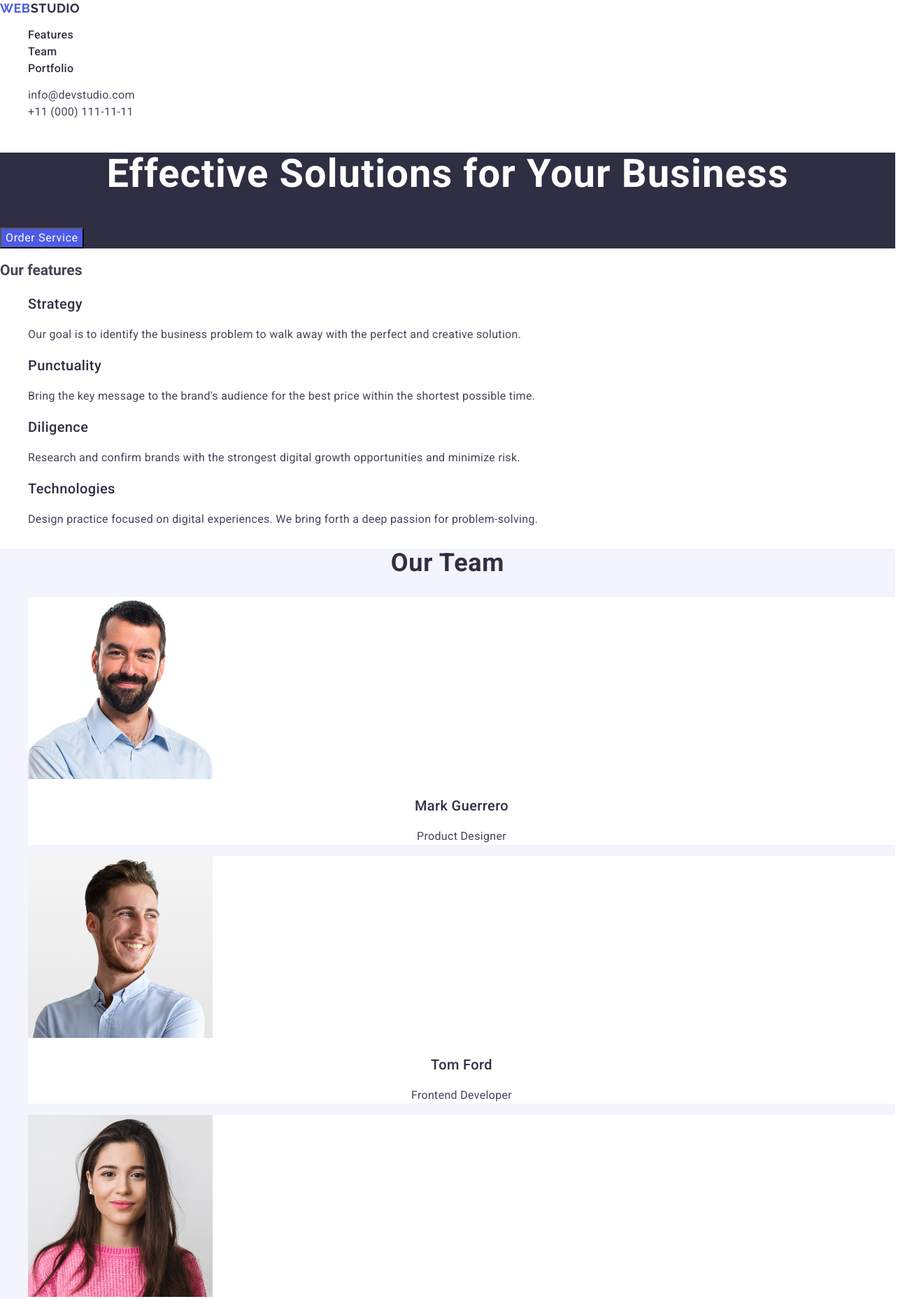
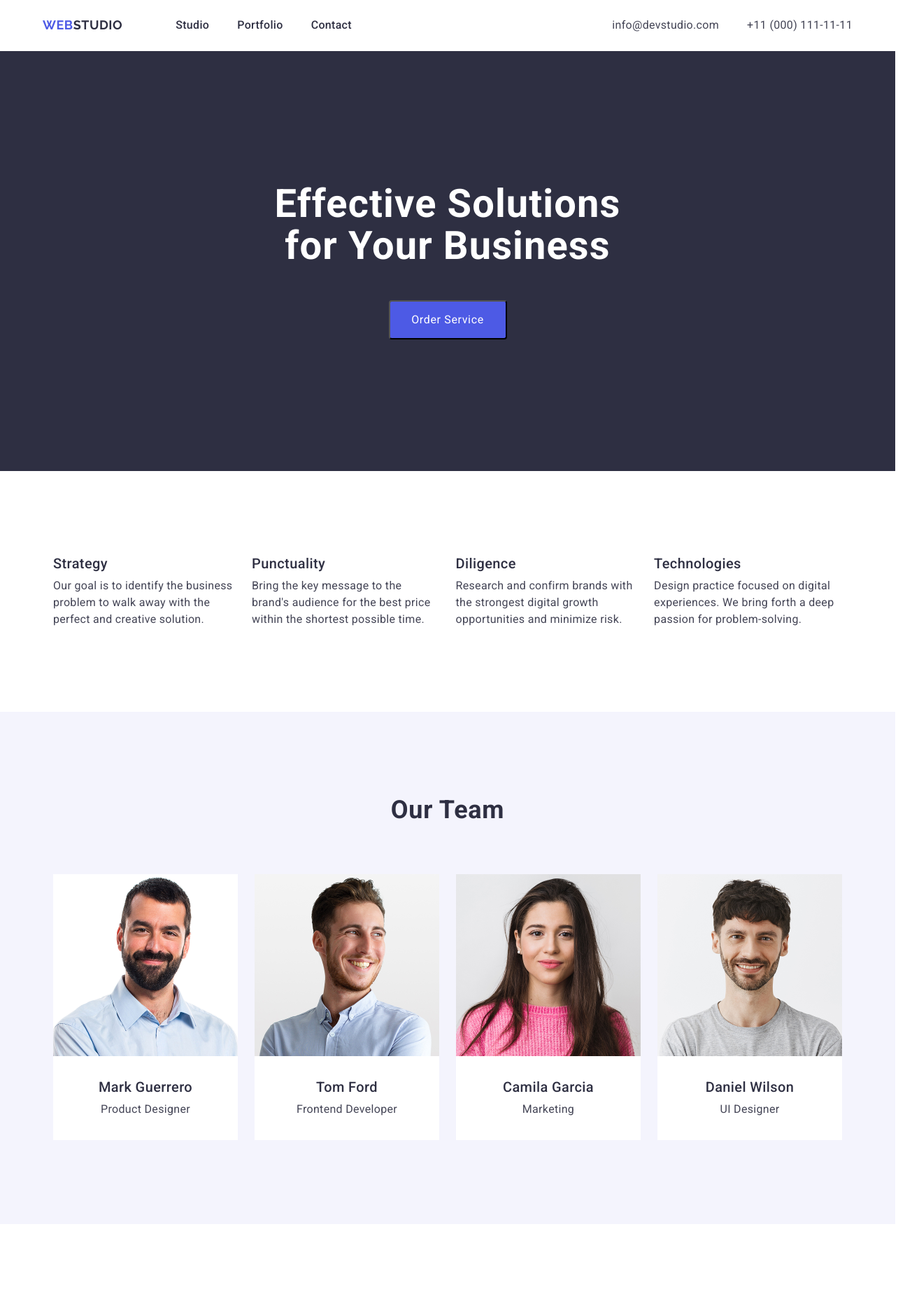
Before and after one commit to cr1stalj/goit-markup-hw-03, a plain HTML site: page index.html in a window 1280 px wide. Shown: the top 1856 px of the page at 70% size, 1314 px wide, since content can reach past the window. Drawn offline with nearby package versions, Linux system fonts and the light colour scheme.

Commit message:
first com

```diff
--- a/CSS/common.css
+++ b/CSS/common.css
@@ -11,3 +11,26 @@ body {
 ul {
     list-style: none;
 }
+.container {
+    width: 1158px;
+    padding-left: 15px;
+    padding-right: 15px;
+    margin-left: auto;
+    margin-right: auto;
+}
+.sr-only {
+    position: absolute;
+    white-space: nowrap;
+    width: 1px;
+    height: 1px;
+    overflow: hidden;
+    border: 0;
+    padding: 0;
+    clip: rect(0 0 0 0);
+    clip-path: inset(100%);
+    margin: -1px;
+}
+section {
+    padding-top: 120px;
+    padding-bottom: 120px;
+}
--- a/CSS/features.css
+++ b/CSS/features.css
@@ -4,10 +4,26 @@
     line-height: 1.2;
     letter-spacing: 0.02em;
     color: #2e2f42;
+    margin: 0 0 8px 0;
 }
 .features-text {
     font-weight: 400;
     font-size: 16px;
     line-height: 1.5;
     letter-spacing: 0.02em;
+    margin: 0;
+
 }
+.features-list {
+    display: flex;
+    gap: 24px;
+    margin: 0;
+    padding: 0;
+}
+.features-block {
+   /* width: 264px; */
+   height: 104px;
+}
+.features {
+    margin: 0;
+}
--- a/CSS/footer.css
+++ b/CSS/footer.css
@@ -1,5 +1,6 @@
 .footer {
     background-color: #2e2f42;
+    padding: 100px 0 100px 156px;
 }
 .footer-logo {
     font-family: raleway, sans-serif;
@@ -10,6 +11,7 @@
     text-transform: uppercase;
     color: #f4f4fd;
     text-decoration: none;
+
 }
 
 .logo-studio-footer {
@@ -22,4 +24,6 @@
         line-height: 1.5;
         letter-spacing: 0.02em;
     color: #f4f4fd;
+    width: 264px;
+  margin: 16px 0 0 0;
 }
--- a/CSS/header.css
+++ b/CSS/header.css
@@ -51,3 +51,35 @@ address {
   color: #404BBF;
   text-decoration: none;
 }
+.header .container {
+  display: flex;
+  align-items: center;
+  padding: 24px 0;
+}
+.header address ul,
+.header nav ul {
+  display: flex;
+  gap: 40px;
+}
+.header address {
+  margin-left: auto;
+}
+.header address ul {
+  margin-right: 0;
+  margin-top: 0;
+  margin-bottom: 0;
+  padding-left: 0;
+}
+.header nav {
+  margin-left:76px;
+
+}
+header nav ul {
+margin-right: 0;
+  margin-top: 0;
+  margin-bottom: 0;
+  padding-left: 0;
+}
+.header {
+  border-bottom: 1px solid #ffffff;
+}
--- a/CSS/hero.css
+++ b/CSS/hero.css
@@ -1,5 +1,7 @@
 .hero {
     background-color: #2e2f42;
+    padding: 188px 0;
+
 }
 
 .hero-title {
@@ -9,6 +11,8 @@
     letter-spacing: 0.02em;
     color: #ffffff;
     text-align: center;
+    width: 496px;
+    margin: auto auto 48px auto;
 }
 
 .hero-button {
@@ -18,6 +22,13 @@
     background-color: #4d5ae5;
     color: #ffffff;
     cursor: pointer;
+    display: block;
+     width: 169px;
+        height: 56px;
+    margin: 0 auto;
+    padding: 0;
+    border-radius: 4px;
+
 }
 
 .hero-button:focus,
--- a/CSS/portfolio.css
+++ b/CSS/portfolio.css
@@ -12,6 +12,7 @@ font-weight: 700;
         line-height: 1.2;
         letter-spacing: 0.02em;
         color: #2e2f42;
+        margin: 0 0 8px 0;
 }
 .portfolio-text {
     font-weight: 400;
@@ -19,4 +20,32 @@ font-weight: 700;
         line-height: 1.5;
         letter-spacing: 0.02em;
         color: #434455;
+        margin: 0px;
+
 }
+.portfolio-list {
+    display: flex;
+    flex-wrap: wrap;
+    column-gap: 24px;
+    row-gap: 48px;
+    margin: 0;
+    padding: 0;
+}
+.portfolio-item {
+    width: calc((100% - 48px) / 3);
+}
+.portfolio-item .portfolio-down {
+    margin: 0;
+        padding-left: 16px;
+        padding-bottom: 32px;
+        padding-right: 0;
+        padding-top: 32px;
+    border-right: 1px solid #e7e9fc;
+    border-bottom: 1px solid #e7e9fc;
+    border-left: 1px solid #e7e9fc;
+}
+img {
+    display: block;
+    width: 100%;
+    height: auto;
+}
--- a/CSS/team.css
+++ b/CSS/team.css
@@ -1,5 +1,7 @@
 .team {
     background-color: #f4f4fd;
+
+
 }
 .team-title {
     font-weight: 700;
@@ -9,6 +11,8 @@
         text-align: center;
         color: #2e2f42;
         text-align: center;
+        margin-top: 0;
+        margin-bottom: 72px;
 }
 .team-name {
             font-weight: 500;
@@ -18,6 +22,8 @@
             text-align: center;
             color: #2e2f42;
             text-align: center;
+            margin-top: 32px;
+                margin-bottom: 8px;
 }
 .team-role {
     font-weight: 400;
@@ -27,7 +33,16 @@
         text-align: center;
         color: #434455;
         text-align: center;
+        margin: 0;
 }
 .team-card {
     background-color: #ffffff;
+    padding-bottom: 32px;
+
 }
+.team-list {
+    display: flex;
+    gap: 24px;
+ margin: 0;
+ padding: 0;
+}
--- a/index.html
+++ b/index.html
@@ -20,15 +20,16 @@
     <link rel="stylesheet" href="./css/main.css" />
   </head>
   <body>
-    <header id="header">
+    <header id="header" class="header">
+      <div class="container">
         <a class="logo" href="./index.html"
           ><span class="logotype">Web</span>Studio</a
         >
         <nav>
           <ul>
-          <li><a class="nav-link" href="#features">Features</a></li>
-          <li><a class="nav-link" href="#team">Team</a></li>
+            <li><a class="nav-link" href="#studio">Studio</a></li>
             <li><a class="nav-link" href="#portfolio">Portfolio</a></li>
+            <li><a class="nav-link" href="#contact">Contact</a></li>
           </ul>
         </nav>
         <address>
@@ -43,37 +44,41 @@
             </li>
           </ul>
         </address>
+      </div>
     </header>
     <main>
       <section id="hero" class="hero">
+        <div class="container">
           <h1 class="hero-title">Effective Solutions for Your Business</h1>
           <button class="hero-button" type="button">Order Service</button>
+        </div>
       </section>
-      <section id="features" class="features">
-        <h2>Our features</h2>
-        <ul>
-          <li>
+      <section id="features" class="features section">
+        <div class="container">
+          <h2 class="sr-only">Our Features</h2>
+          <ul class="features-list">
+            <li class="features-block">
               <h3 class="features-subtitle">Strategy</h3>
               <p class="features-text">
-              Our goal is to identify the business problem to walk away with the
-              perfect and creative solution.
+                Our goal is to identify the business problem to walk away with
+                the perfect and creative solution.
               </p>
             </li>
-          <li>
+            <li class="features-block">
               <h3 class="features-subtitle">Punctuality</h3>
               <p class="features-text">
                 Bring the key message to the brand's audience for the best price
                 within the shortest possible time.
               </p>
             </li>
-          <li>
+            <li class="features-block">
               <h3 class="features-subtitle">Diligence</h3>
               <p class="features-text">
                 Research and confirm brands with the strongest digital growth
                 opportunities and minimize risk.
               </p>
             </li>
-          <li>
+            <li class="features-block">
               <h3 class="features-subtitle">Technologies</h3>
               <p class="features-text">
                 Design practice focused on digital experiences. We bring forth a
@@ -81,10 +86,12 @@
               </p>
             </li>
           </ul>
+        </div>
       </section>
-      <section id="team" class="team">
+      <section id="team" class="team section">
+        <div class="container">
           <h2 class="team-title">Our Team</h2>
-        <ul>
+          <ul class="team-list">
             <li class="team-card">
               <img
                 src="./images/team-1.jpg"
@@ -126,8 +133,10 @@
               <p class="team-role">UI Designer</p>
             </li>
           </ul>
+        </div>
       </section>
       <section id="portfolio" class="portfolio">
+        <div class="container">
           <h2 class="portfolio-title">Our Portfolio</h2>
           <ul class="portfolio-list">
             <li class="portfolio-item">
@@ -137,8 +146,10 @@
                 width="360"
                 height="300"
               />
+              <div class="portfolio-down">
                 <h3 class="portfolio-subtitle">Banking App</h3>
                 <p class="portfolio-text">App</p>
+              </div>
             </li>
             <li class="portfolio-item">
               <img
@@ -147,8 +158,10 @@
                 width="360"
                 height="300"
               />
+              <div class="portfolio-down">
                 <h3 class="portfolio-subtitle">Cashless Payment</h3>
                 <p class="portfolio-text">Marketing</p>
+              </div>
             </li>
             <li class="portfolio-item">
               <img
@@ -157,8 +170,10 @@
                 width="360"
                 height="300"
               />
+              <div class="portfolio-down">
                 <h3 class="portfolio-subtitle">Meditation App</h3>
                 <p class="portfolio-text">App</p>
+              </div>
             </li>
             <li class="portfolio-item">
               <img
@@ -167,8 +182,10 @@
                 width="360"
                 height="300"
               />
+              <div class="portfolio-down">
                 <h3 class="portfolio-subtitle">Taxi Service</h3>
                 <p class="portfolio-text">Marketing</p>
+              </div>
             </li>
             <li class="portfolio-item">
               <img
@@ -177,8 +194,10 @@
                 width="360"
                 height="300"
               />
+              <div class="portfolio-down">
                 <h3 class="portfolio-subtitle">Screen Illustrations</h3>
                 <p class="portfolio-text">Design</p>
+              </div>
             </li>
             <li class="portfolio-item">
               <img
@@ -187,20 +206,25 @@
                 width="360"
                 height="300"
               />
+              <div class="portfolio-down">
                 <h3 class="portfolio-subtitle">Online Courses</h3>
                 <p class="portfolio-text">Marketing</p>
+              </div>
             </li>
           </ul>
+        </div>
       </section>
     </main>
     <footer id="footer" class="footer">
+      <div class="container">
         <a href="./index.html" class="footer-logo"
           ><span class="logo-studio-footer">Web</span>Studio</a
         >
         <p class="footer-text">
-        Increase the flow of customers and sales for your business with digital
-        marketing & growth solutions.
+          Increase the flow of customers and sales for your business with
+          digital marketing & growth solutions.
         </p>
+      </div>
     </footer>
   </body>
 </html>
```
Lines whose indentation alone changed are shown as unchanged.
